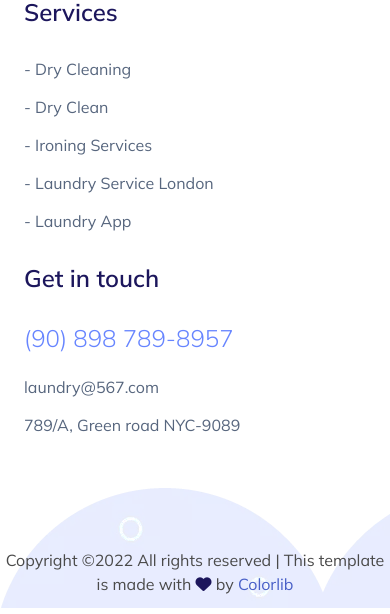
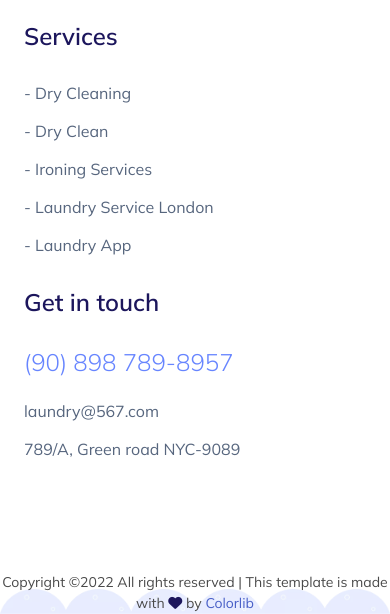
Before and after one commit to taniyaraina/New-Template, a plain HTML site: page index.html in a window 390 px wide. Shown: the part 6841-7455 px from the top of the page. Drawn offline with nearby package versions, Linux system fonts and the light colour scheme.

Commit message:
nhujuhgyughy

```diff
--- a/index.html
+++ b/index.html
@@ -75,7 +75,7 @@
       <p class="subtitle has-text-white has-text-weight-normal my-5 ml-1 is-size-5-mobile">
         We take care about cleenness of your cloth
       </p>
-      <button class="button is-rounded my-5 has-text-white has-text-weight-light">
+      <button class="button is-rounded my-5 has-text-white has-text-weight-light is-responsive">
         <span class="is-size-5">Explore Services</span>
       </button>
     </div>
@@ -283,7 +283,7 @@
         <div class="columns is-justify-content-space-between">
           <div class="column is-4">
             <img src="images/index.png">
-            <p class="is-size-6 paragraph mt-5">
+            <p class="is-size-6 paragraph my-5">
               Suspendisse varius enim in eros elementum tristique. Duis cursus, mi quis viverra ornare, eros dolor interdum nulla.
             </p>
             <div>
@@ -339,7 +339,7 @@
     </section>
 
     <div class="footer-image has-text-centered is-vcentered footer-padding pt-6 pb-3">
-      <p class="container mt-3">Copyright ©2022 All rights reserved | This template is made with <i class="fa-solid fa-heart"></i> by <a href="#">Colorlib</a></p>
+      <p class="container mt-3 footer-paragraph">Copyright ©2022 All rights reserved | This template is made with <i class="fa-solid fa-heart"></i> by <a href="#">Colorlib</a></p>
     </div>
   </footer>
 </body>
--- a/style.css
+++ b/style.css
@@ -80,3 +80,14 @@ button.is-rounded {
   background-image: url('/images/footer-bg.png');
   background-repeat: no-repeat;
 }
+
+@media screen and (max-width: 1024px) {
+  .footer-image {
+    background-size: contain;
+    background-position: bottom;
+    padding-bottom: 0 !important;
+  }
+  .footer-paragraph {
+    font-size: 14px;
+  }
+}
```
